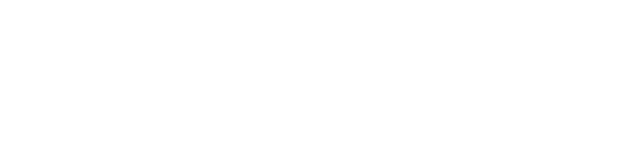
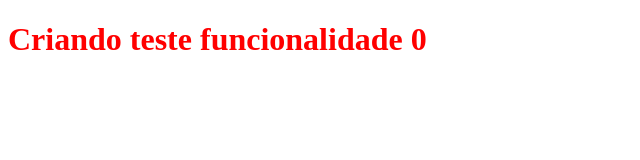
Before and after one commit to romulo-sobrinho/curso_git_1, a plain HTML site: page index.html in a window 1280 px wide. Shown: the whole page, without its empty margins (0-640 px from the left). Drawn offline with Linux system fonts and the light colour scheme.

Commit message:
Incluindo teste funcionalidade 0

```diff
--- a/CSS/styles.css
+++ b/CSS/styles.css
@@ -1,3 +1,4 @@
 h1 {
     color: red;
+    font-size: 2rem;
 }
--- a/index.html
+++ b/index.html
@@ -0,0 +1,13 @@
+<!DOCTYPE html>
+<html lang="en">
+<head>
+  <meta charset="UTF-8">
+  <meta http-equiv="X-UA-Compatible" content="IE=edge">
+  <meta name="viewport" content="width=device-width, initial-scale=1.0">
+  <link rel="stylesheet" href="./CSS/styles.css">
+  <title>Teste de funcionalidade</title>
+</head>
+<body>
+  <h1>Criando teste funcionalidade 0</h1>
+</body>
+</html>
```
Also changed, not shown: a.txt (deleted), b.txt.
